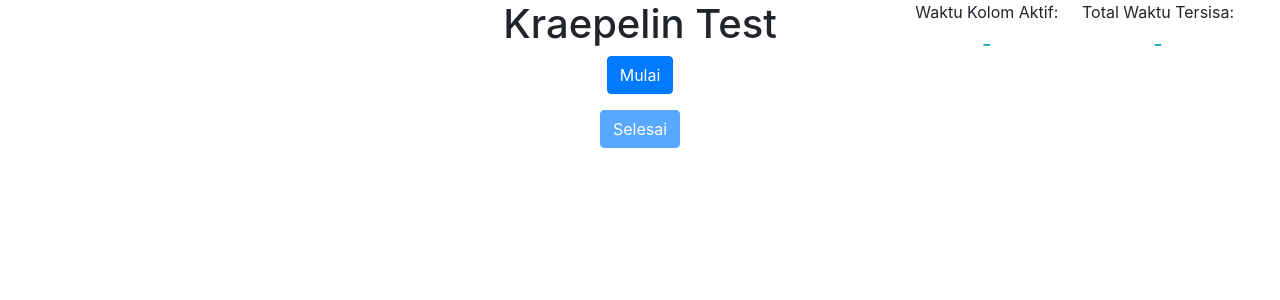
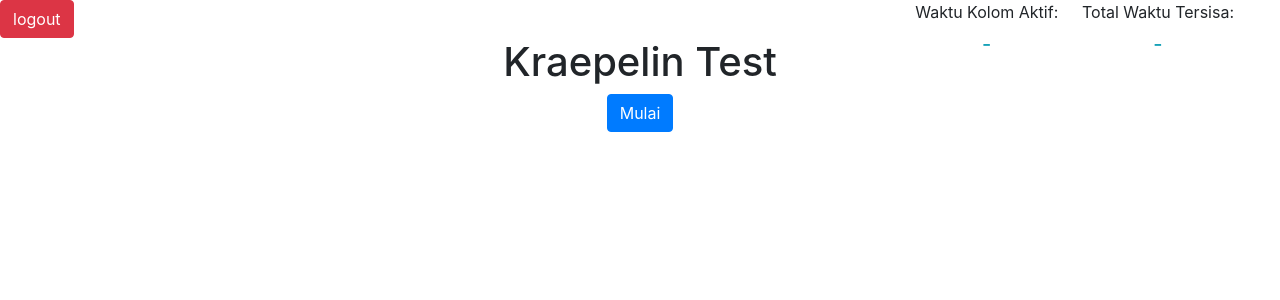
Before and after one commit to gamantha/kraepelin, a Flask app: template templates/index.html in a window 1280 px wide. Shown: the top 300 px of the page. Run offline with Flask 2, Linux system fonts and the light colour scheme; the template is opened without the code that fills it, so the values that code supplies are empty; parts of the project's set-up code (start-up, migrations or seed data) failed here and were passed over; some libraries are stand-ins or nearby versions.

Commit message:
add logout button

```diff
--- a/templates/index.html
+++ b/templates/index.html
@@ -11,6 +11,10 @@
         <title>{{title}}</title>
     </head>
     <body>
+
+        <div class="logout">
+            <a href="/logout" class="btn btn-danger">logout</a>
+        </div>
         <h1 class="title-text text-center">Kraepelin Test</h1>
         <div class="text-center">
             <button id="btn_start" type="button" class="btn btn-primary text-center">Mulai</button>
@@ -24,7 +28,6 @@
                 <label for="totalcountdowntimer">Total Waktu Tersisa:</label>
                 <h5 class="text-center text-info" id="totalcountdowntimer">-</h5>
             </div>
-
         </div>
         <table class="table table-striped">
             {% set total_tab = (data|length)*(data[0]|length) + 10 %}
@@ -53,9 +56,6 @@
             {% endfor %}
 
         </table>
-        <div class="text-center">
-            <button id="btn_finish" disabled class="btn btn-primary">Selesai</button>
-        </div>
     </body>
     <script>
         var audio = new Audio('static/sounds/beep.wav');
```
